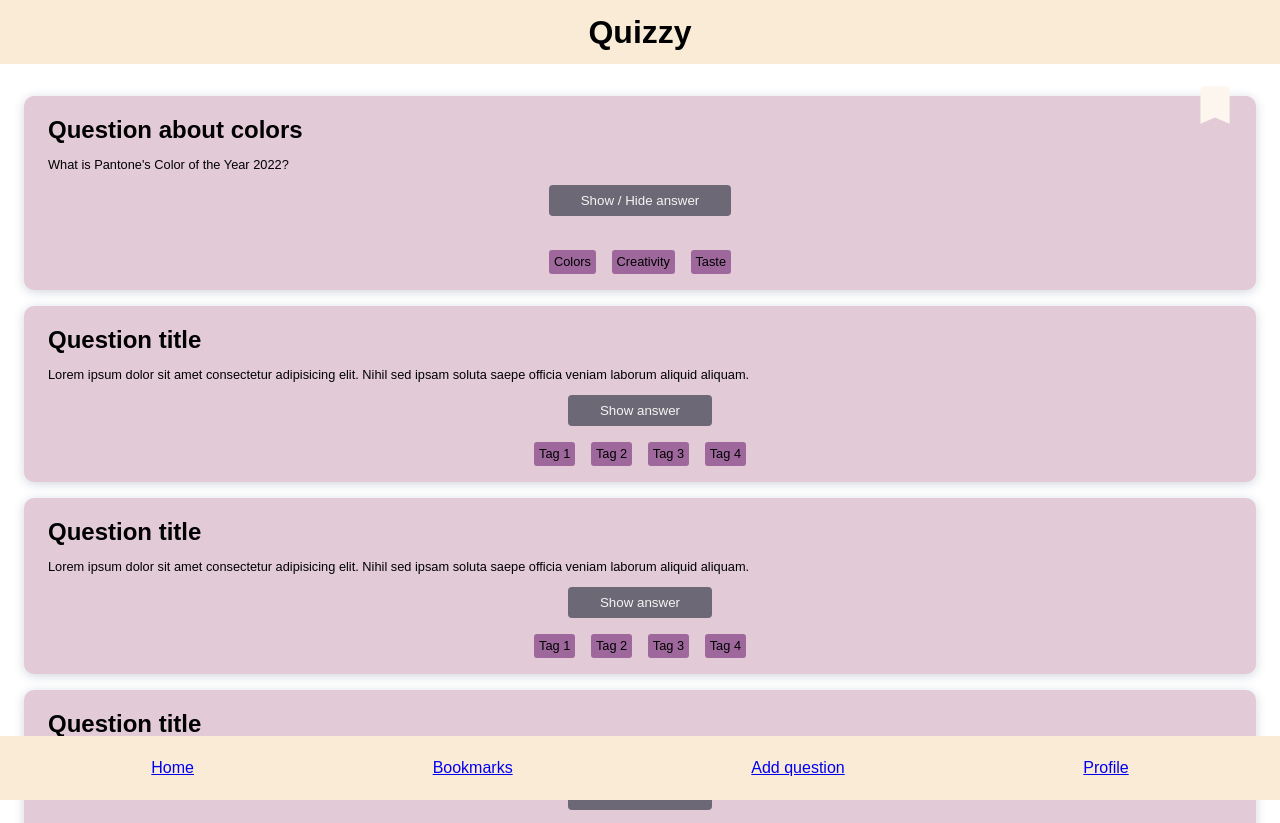
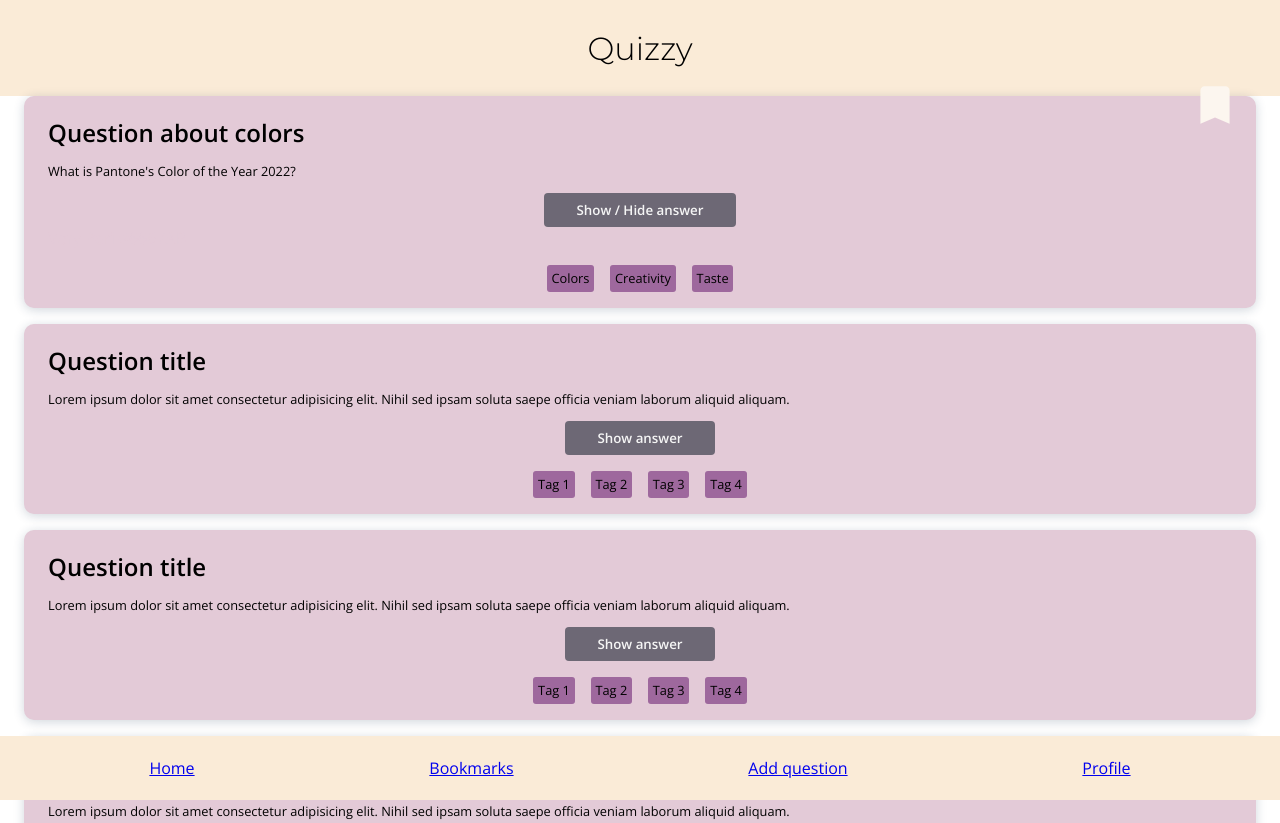
Before and after one commit to Luxa23/quizz-app, a website: page index.html in a window 1280 px wide. Shown: the top 823 px of the page. Drawn offline with nearby package versions, Linux system fonts and the light colour scheme.

Commit message:
Add new font and integration in files

```diff
--- a/base.css
+++ b/base.css
@@ -6,13 +6,17 @@
   _background-color: aqua;
 }
 
+:root {
+  --font-family: 'Open sans';
+}
+
 html {
   font-size: 16px;
 }
 
 body {
   margin-bottom: 80px;
-  font-family: Arial, Helvetica, sans-serif;
+  font-family: var(--font-family);
 }
 
 main {
--- a/design-system/button/styles.css
+++ b/design-system/button/styles.css
@@ -5,4 +5,6 @@ button {
   margin: auto;
   padding: 0.5rem 2rem;
   border: none;
+  font-family: var(--font-family);
+  font-weight: 600;
 }
--- a/design-system/card/styles.css
+++ b/design-system/card/styles.css
@@ -7,9 +7,6 @@
   padding-left: 1.5rem;
   padding-right: 1.5rem;
   margin: 1rem;
-  /*add shaow to all sides of the card
-  box-shadow: 2px 2px 2px 2px rgba(0.2, 0.2, 0.2, 0.2);
-  border-radius: 5px; */
   box-shadow: 0px 2px 11px rgba(25, 50, 81, 0.2);
   border-radius: 10px;
   display: flex;
@@ -18,12 +15,14 @@
 }
 h2 {
   margin-bottom: 0;
-  font-family: Arial, Helvetica, sans-serif;
+  font-family: var(--font-family);
+  font-weight: 600;
 }
 
 p {
-  font-family: Arial;
+  font-family: var(--font-family);
   font-size: 0.8rem;
+  font-weight: 400;
 }
 
 .card__answer--hidden {
--- a/design-system/headlines/styles.css
+++ b/design-system/headlines/styles.css
@@ -1,16 +1,16 @@
 h1 {
-  font-family: Arial, Helvetica, sans-serif;
+  font-family: Montserrat;
+  font-weight: 300;
 }
 
-.main-header {
+.main--header {
   display: flex;
   align-items: center;
   justify-content: center;
   height: 3rem;
   width: 100%;
   background-color: antiquewhite;
-  padding: 2rem;
-
+  padding: 3rem;
   position: fixed;
   top: 0;
   left: 0;
--- a/design-system/tags/styles.css
+++ b/design-system/tags/styles.css
@@ -10,5 +10,7 @@
   background-color: rgb(158, 104, 157);
   border-radius: 3px;
   padding: 0.3rem;
+  font-family: var(--font-family);
   font-size: 0.8rem;
+  font-weight: 400;
 }
--- a/index.html
+++ b/index.html
@@ -5,11 +5,18 @@
     <meta http-equiv="X-UA-Compatible" content="IE=edge" />
     <meta name="viewport" content="width=device-width, initial-scale=1.0" />
     <title>QuizzApp</title>
+    <link rel="preconnect" href="https://fonts.googleapis.com" />
+    <link rel="preconnect" href="https://fonts.gstatic.com" crossorigin />
+    <link
+      href="https://fonts.googleapis.com/css2?family=Montserrat:ital,wght@0,100;0,300;1,200&family=Open+Sans:wght@300;400;500;600&display=swap"
+      rel="stylesheet"
+    />
+
     <link rel="stylesheet" href="styles.css" />
   </head>
   <body>
     <!--main header-->
-    <header class="main-header">
+    <header class="main--header">
       <h1>Quizzy</h1>
     </header>
 
```
Also changed, not shown: design-system/button/index.html (+10 -2 lines), design-system/card/index.html (+8 -0 lines), design-system/headlines/index.html (+14 -1 lines), design-system/navigation-bar/index.html (+8 -0 lines), design-system/tags/index.html (+8 -0 lines).
